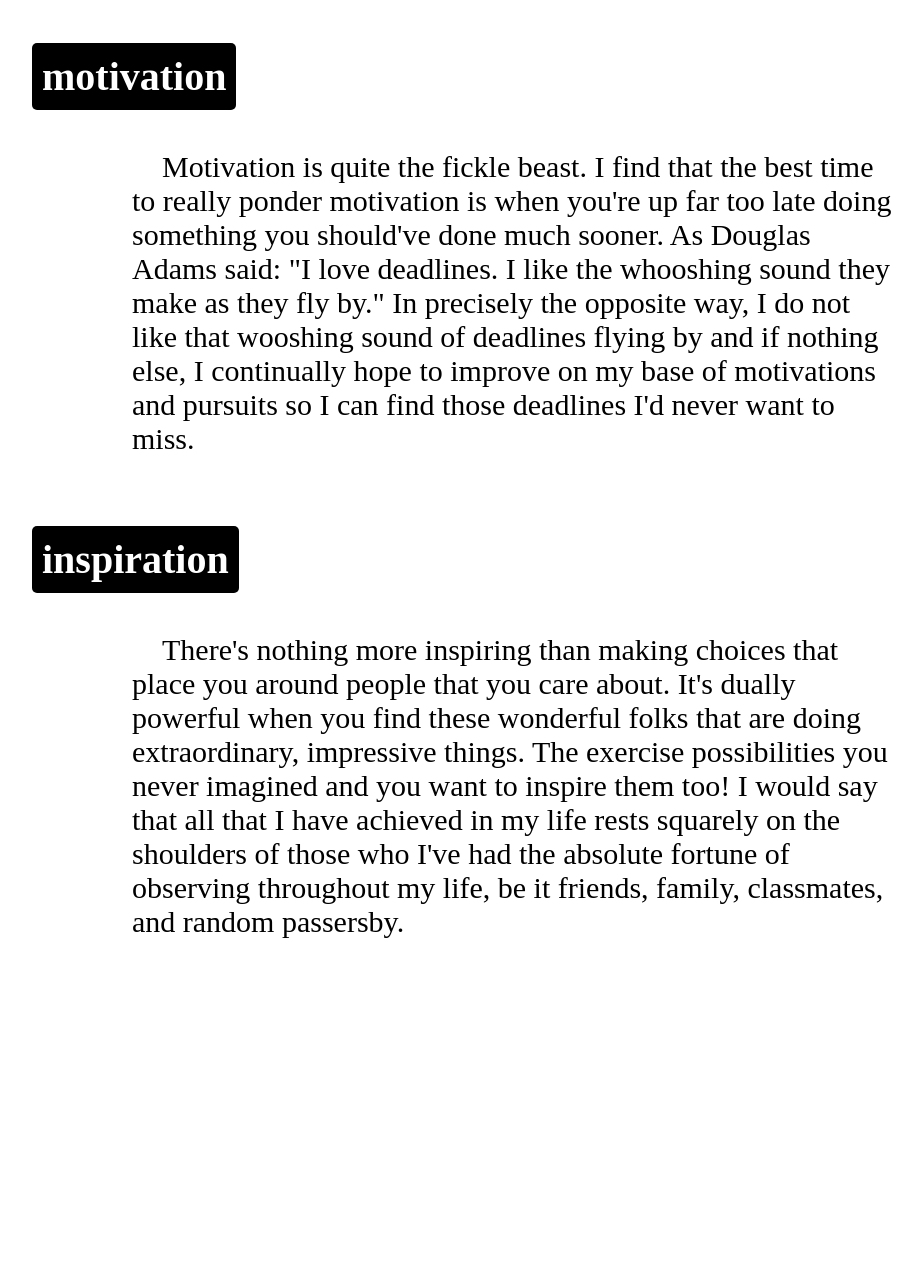
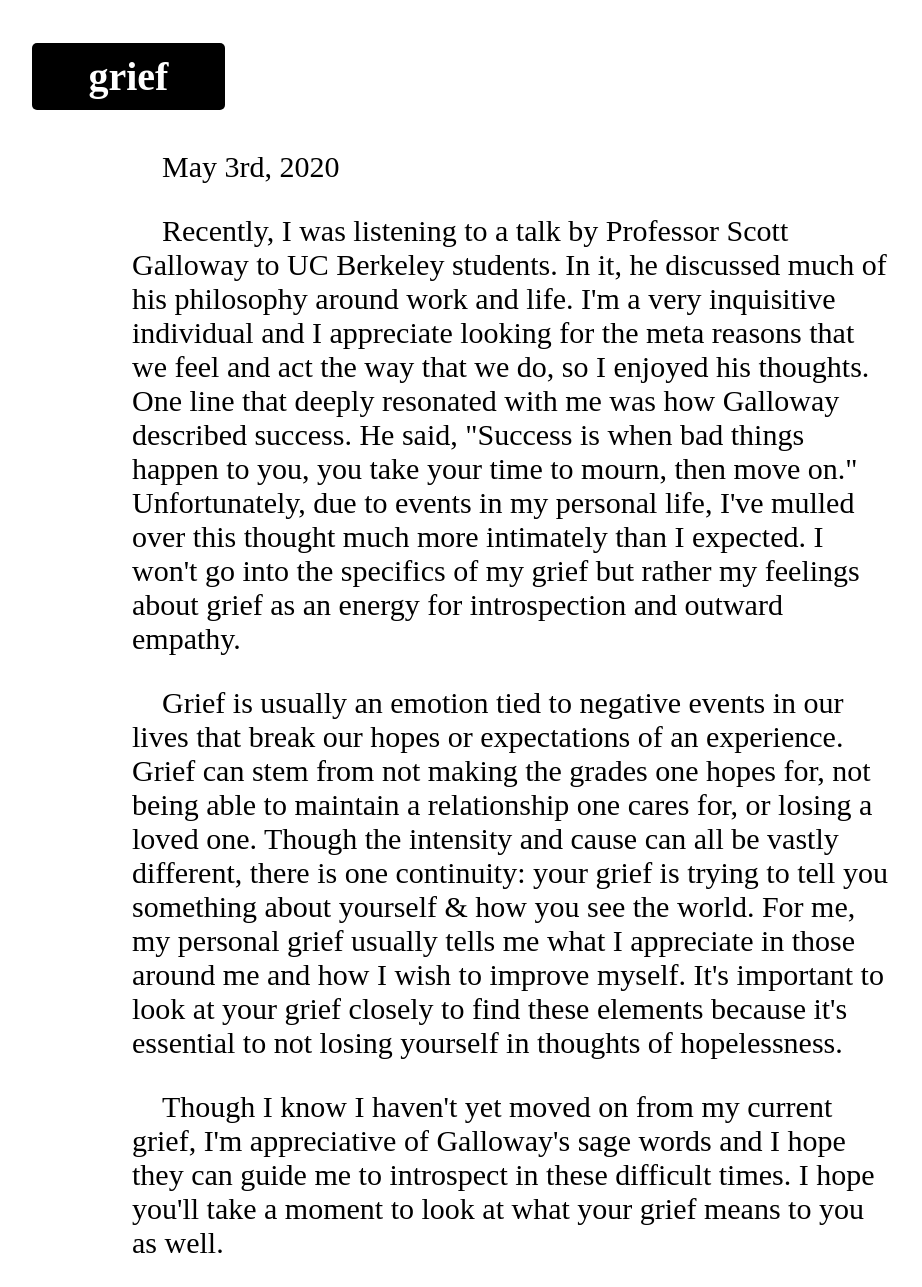
Before and after one commit to ntalcus/ntalcus.github.io, a plain HTML site: page src/thoughts.html in a window 1280 px wide. Shown: the part 343-1630 px from the top of the page, without its empty margins (176-1098 px from the left). Before the commit the page ends 1520 px from the top, so only its background shows below. Drawn offline with Linux system fonts and the light colour scheme.

Commit message:
grief post

```diff
--- a/src/thoughts.html
+++ b/src/thoughts.html
@@ -41,10 +41,19 @@
   <div class="article-box">
    <div class="article">
     <h3>
-     motivation
+     grief
     </h3>
     <p>
-     Motivation is quite the fickle beast. I find that the best time to really ponder motivation is when you're up far too late doing something you should've done much sooner. As Douglas Adams said: "I love deadlines. I like the whooshing sound they make as they fly by." In precisely the opposite way, I do not like that wooshing sound of deadlines flying by and if nothing else, I continually hope to improve on my base of motivations and pursuits so I can find those deadlines I'd never want to miss.
+     May 3rd, 2020
+    </p>
+    <p>
+     Recently, I was listening to a talk by Professor Scott Galloway to UC Berkeley students. In it, he discussed much of his philosophy around work and life. I'm a very inquisitive individual and I appreciate looking for the meta reasons that we feel and act the way that we do, so I enjoyed his thoughts. One line that deeply resonated with me was how Galloway described success. He said, "Success is when bad things happen to you, you take your time to mourn, then move on." Unfortunately, due to events in my personal life, I've mulled over this thought much more intimately than I expected. I won't go into the specifics of my grief but rather my feelings about grief as an energy for introspection and outward empathy.
+    </p>
+    <p>
+     Grief is usually an emotion tied to negative events in our lives that break our hopes or expectations of an experience. Grief can stem from not making the grades one hopes for, not being able to maintain a relationship one cares for, or losing a loved one. Though the intensity and cause can all be vastly different, there is one continuity: your grief is trying to tell you something about yourself &amp; how you see the world. For me, my personal grief usually tells me what I appreciate in those around me and how I wish to improve myself. It's important to look at your grief closely to find these elements because it's essential to not losing yourself in thoughts of hopelessness.
+    </p>
+    <p>
+     Though I know I haven't yet moved on from my current grief, I'm appreciative of Galloway's sage words and I hope they can guide me to introspect in these difficult times. I hope you'll take a moment to look at what your grief means to you as well.
     </p>
    </div>
    <div class="article">
@@ -55,6 +64,14 @@
      There's nothing more inspiring than making choices that place you around people that you care about. It's dually powerful when you find these wonderful folks that are doing extraordinary, impressive things. The exercise possibilities you never imagined and you want to inspire them too! I would say that all that I have achieved in my life rests squarely on the shoulders of those who I've had the absolute fortune of observing throughout my life, be it friends, family, classmates, and random passersby.
     </p>
    </div>
+   <div class="article">
+    <h3>
+     motivation
+    </h3>
+    <p>
+     Motivation is quite the fickle beast. I find that the best time to really ponder motivation is when you're up far too late doing something you should've done much sooner. As Douglas Adams said: "I love deadlines. I like the whooshing sound they make as they fly by." In precisely the opposite way, I do not like that wooshing sound of deadlines flying by and if nothing else, I continually hope to improve on my base of motivations and pursuits so I can find those deadlines I'd never want to miss.
+    </p>
+   </div>
   </div>
  </body>
 </html>
```
Also changed, not shown: src/posts/manifest.txt, 1 other file.
